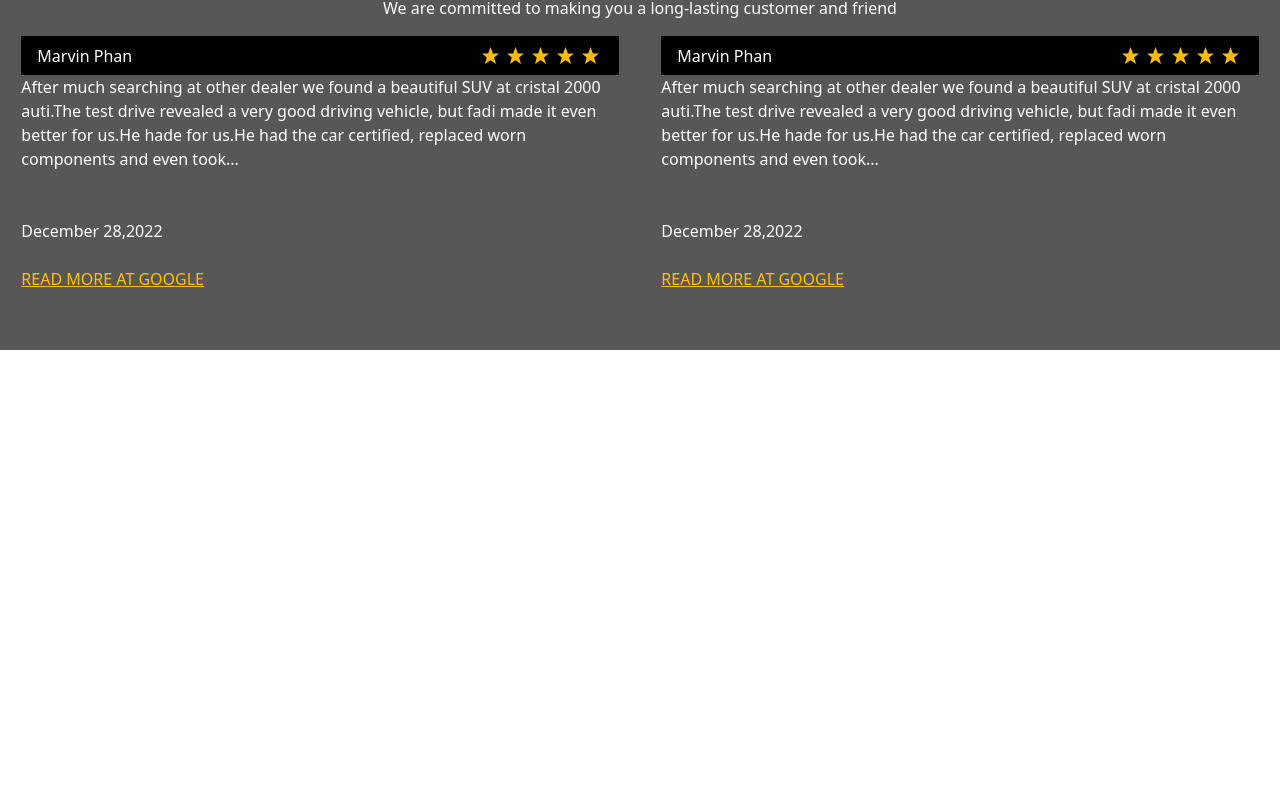
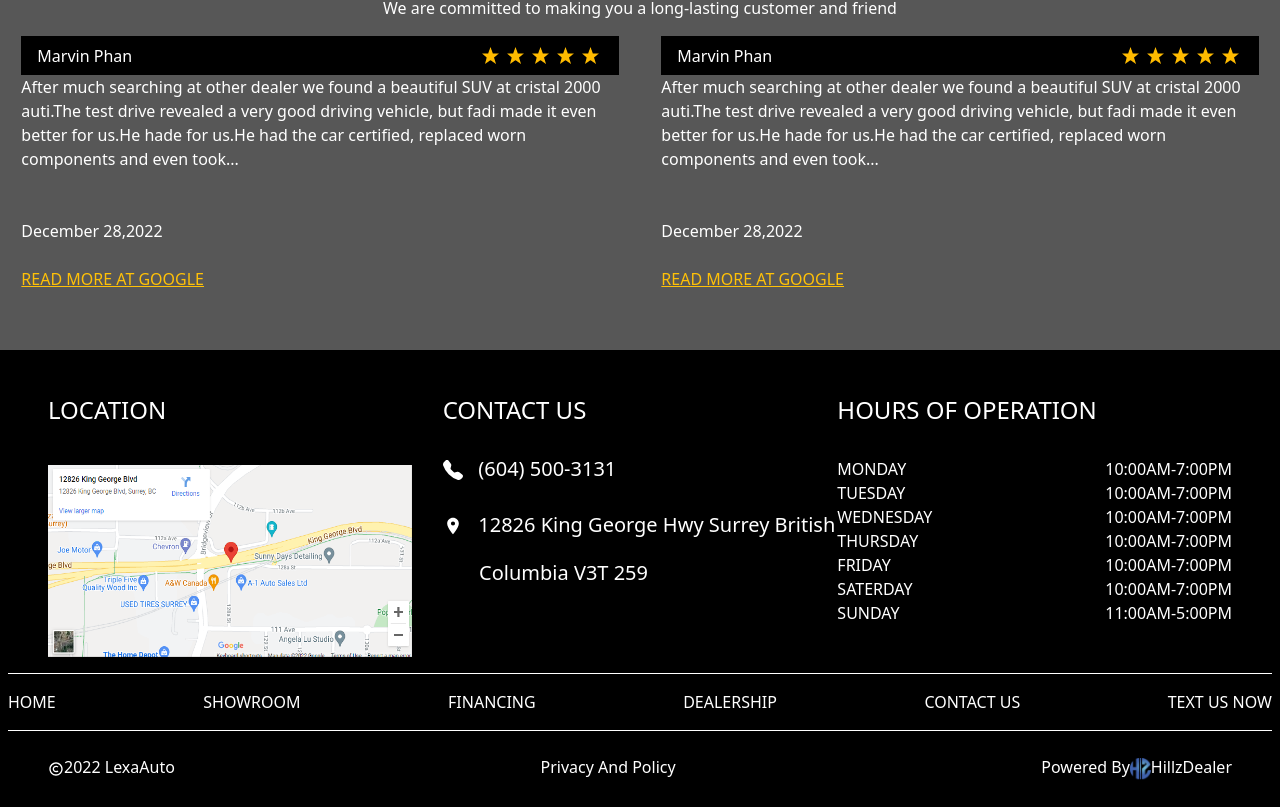
Before and after one commit to Omid-Jafari/home-project, a Next.js app: page / in a window 1280 px wide. Shown: the part 2976-3783 px from the top of the page. Before the commit the page ends 3326 px from the top, so only its background shows below. Built offline with nearby package versions, Linux system fonts and the light colour scheme.

Commit message:
compilited footer

```diff
--- /dev/null
+++ b/components/Footer.js
@@ -0,0 +1,61 @@
+import styles from '../styles/Footer.module.scss'
+import { BsFillTelephoneFill } from 'react-icons/bs'
+import { MdLocationOn } from 'react-icons/md'
+import { BiCopyright } from 'react-icons/bi'
+
+const Footer = () => {
+    return (
+        <div className={styles.wrapper}>
+            <div className='d-flex justify-content-between align-items-center px-5'>
+                <div className={`${styles.Map}`}>
+                    <h4 className='mb-3'>LOCATION</h4><br />
+                    <img src='/Map.png' alt='map' />
+
+                </div>
+                <div className={`${styles.Map}`}>
+                    <h4>CONTACT US</h4><br />
+                    <h5><BsFillTelephoneFill /> &nbsp;&nbsp;(604) 500-3131</h5><br />
+                    <h5><MdLocationOn /> &nbsp;&nbsp;12826 King George Hwy Surrey British<br /><br /> &nbsp;&nbsp; &nbsp;&nbsp; &nbsp;Columbia V3T 259</h5>
+                </div>
+                <div className={`${styles.Map}`}>
+                    <h4>HOURS OF OPERATION</h4><br />
+                    <div className='d-flex flex-row justify-content-between'>
+                        <div>
+                            <div>MONDAY</div>
+                            <div>TUESDAY</div>
+                            <div>WEDNESDAY</div>
+                            <div>THURSDAY</div>
+                            <div>FRIDAY</div>
+                            <div>SATERDAY</div>
+                            <div>SUNDAY</div>
+                        </div>
+                        <div>
+                            <div>10:00AM-7:00PM</div>
+                            <div>10:00AM-7:00PM</div>
+                            <div>10:00AM-7:00PM</div>
+                            <div>10:00AM-7:00PM</div>
+                            <div>10:00AM-7:00PM</div>
+                            <div>10:00AM-7:00PM</div>
+                            <div>11:00AM-5:00PM</div>
+                        </div>
+                    </div>
+                </div>
+            </div>
+            <div className='d-flex flex-row justify-content-between border-top border-bottom border-white mx-auto py-3' style={{width:'1264px', marginTop:'41px'}}>
+                <div>HOME</div>
+                <div>SHOWROOM</div>
+                <div>FINANCING</div>
+                <div>DEALERSHIP</div>
+                <div>CONTACT US</div>
+                <div>TEXT US NOW</div>
+            </div>
+            <div className='d-flex flex-direction justify-content-between my-4 mx-5'>
+                <div><BiCopyright />2022 LexaAuto</div>
+                <div>Privacy And Policy</div>
+                <div>Powered By<img src='/LogoH.png' />HillzDealer</div>
+            </div>
+        </div>
+    )
+}
+
+export default Footer
--- a/pages/index.js
+++ b/pages/index.js
@@ -1,5 +1,6 @@
 import Body1 from "../components/Body1";
 import FeaturedSpecial from "../components/FeaturedSpecial";
+import Footer from "../components/Footer";
 import GoogleReviews from "../components/GoogleReviews";
 import Hero from "../components/Hero";
 import Nav from "../components/Nav";
@@ -16,6 +17,7 @@ export default function Home() {
       <Welcome />
       <FeaturedSpecial />
       <GoogleReviews />
+      <Footer />
     </>
   )
 }
--- /dev/null
+++ b/styles/Footer.module.scss
@@ -0,0 +1,15 @@
+.wrapper {
+    position: absolute;
+    top: 3326px;
+    width: 100%;
+    height: 457px;
+    background-color: black;
+    color: white;
+
+}
+
+.Map {
+    width: 405px;
+    height: 236px;
+    margin-top: 46px;
+}
```
Also changed, not shown: public/LogoH.png (added), public/Map.png (added).
